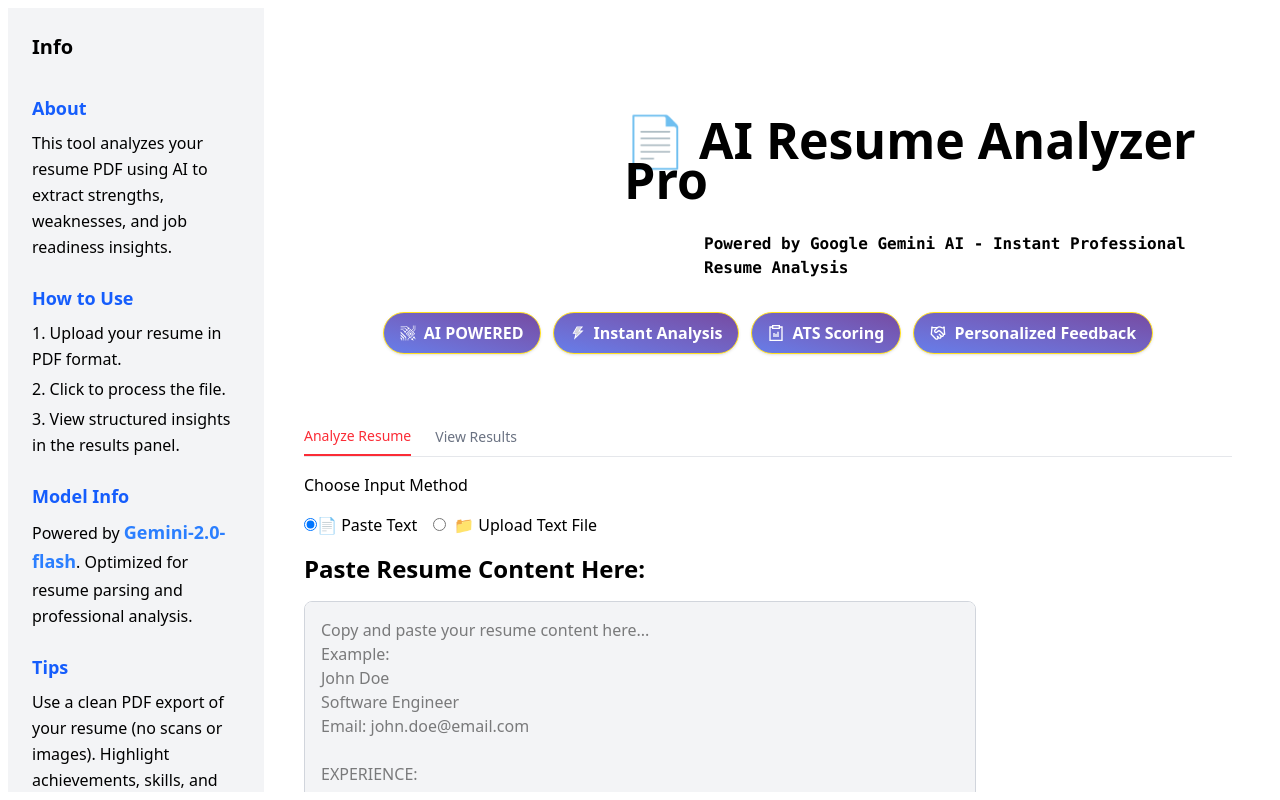
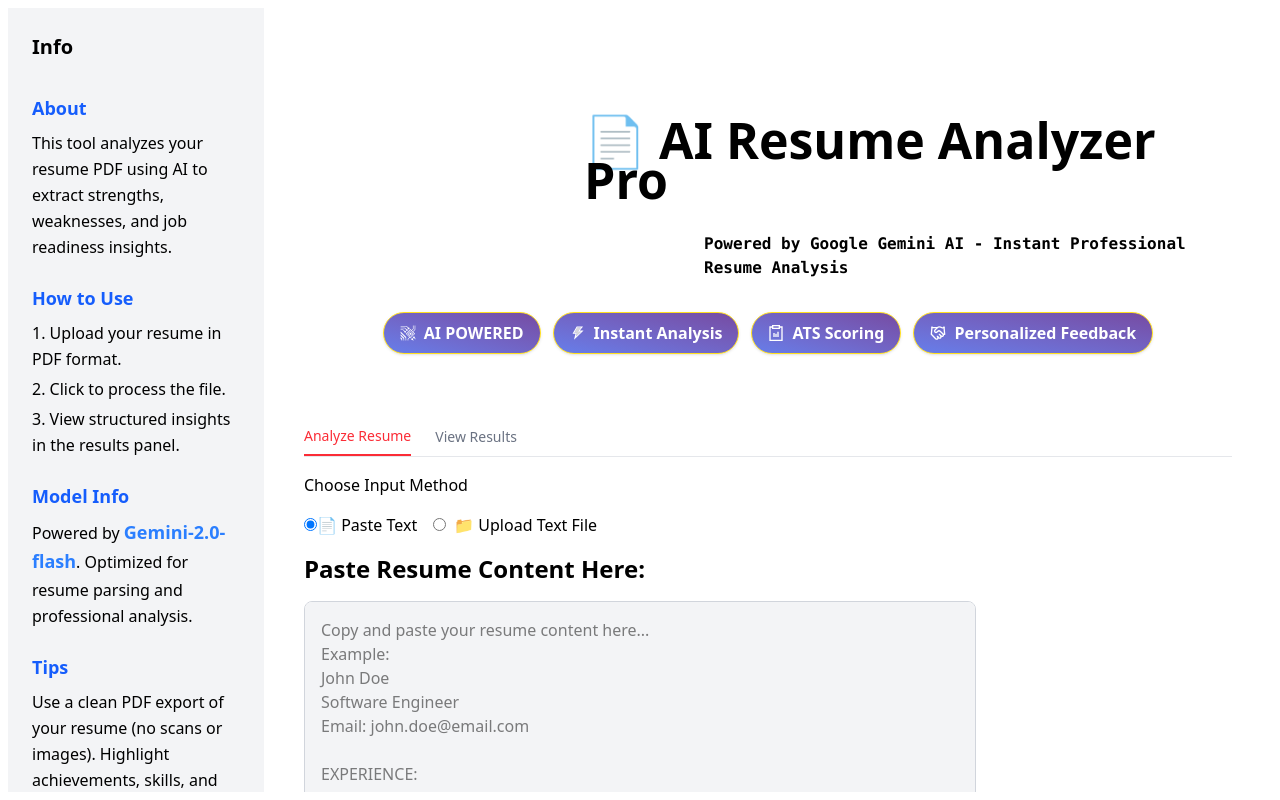
Before and after one commit to Krunal-0910/AI_Resume_Analyzer, a React (Vite) app in the folder Frontend/: page / in a window 1280 px wide. Built offline with nearby package versions, Linux system fonts and the light colour scheme.

Commit message:
Heading on left shifted

```diff
--- a/Frontend/src/components/Hero.jsx
+++ b/Frontend/src/components/Hero.jsx
@@ -12,7 +12,7 @@
     return(
 <>
 <div className="mt-18 ">
-    <h1 className="ml-80 text-[50px] text-lg/10 text-black font-bold ">📄 AI Resume Analyzer Pro</h1>
+    <h1 className="ml-70 text-[50px] text-lg/10 text-black font-bold ">📄 AI Resume Analyzer Pro</h1>
     <h3 className="ml-100 mt-8 font-mono font-semibold text-black-100">Powered by Google Gemini AI - Instant Professional Resume Analysis</h3>
             <div className="mt-8 flex justify-center flex-wrap gap-3">
             <span
```
